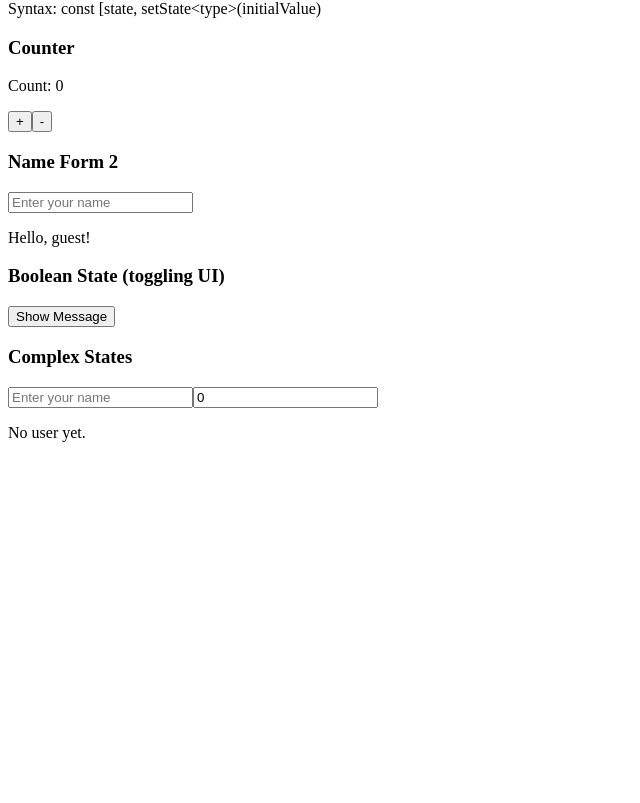
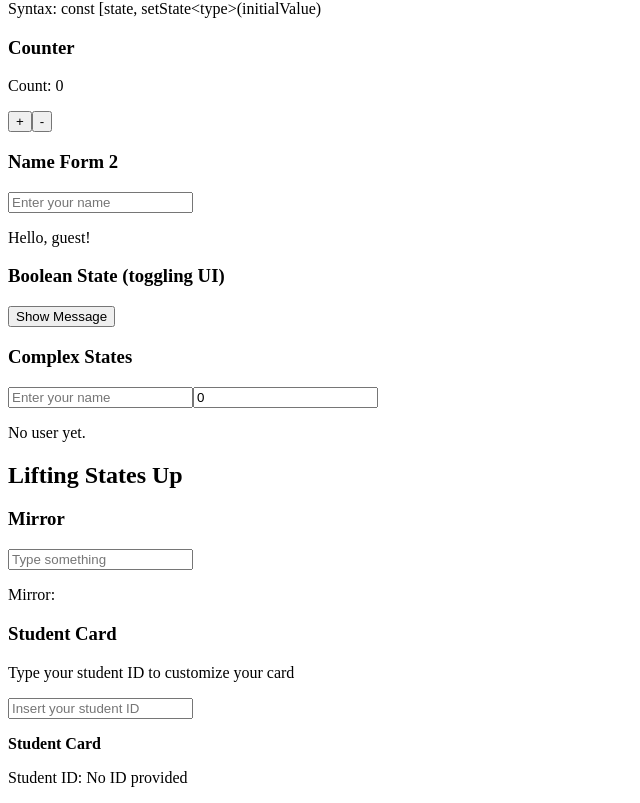
Before and after one commit to WesllenCarmo/React-basics-lab, a React (Vite) app: page / in a window 1280 px wide. Shown: the part 990-1793 px from the top of the page, without its empty margins (0-640 px from the left). Before the commit the page ends 1448 px from the top, so only its background shows below. Built offline with nearby package versions, Linux system fonts and the light colour scheme.

Commit message:
Add Lifting States Up examples.

```diff
--- a/src/App.jsx
+++ b/src/App.jsx
@@ -11,6 +11,8 @@ import Counter from './components/useStateHook/Counter';
 import NameFormState from './components/useStateHook/NameFormState';
 import ToggleMessage from './components/useStateHook/ToggleMessage';
 import UserProfile from './components/useStateHook/UserProfile';
+import Parent from './components/liftStateUp/Parent';
+import StudentCard from './components/liftStateUp/StudentCard';
 
 function App() {
   const handleClick = () => {
@@ -53,6 +55,11 @@ function App() {
       <ToggleMessage />
       <h3>Complex States</h3>
       <UserProfile />
+      <h2>Lifting States Up</h2>
+      <h3>Mirror</h3>
+      <Parent />
+      <h3>Student Card</h3>
+      <StudentCard />
     </>
   )
 }
--- /dev/null
+++ b/src/components/liftStateUp/Parent.tsx
@@ -0,0 +1,27 @@
+import React, { useState } from 'react';
+
+type ChildProps = {
+  value: string;
+  onChange: (next: string) => void;
+};
+
+function ChildInput({ value, onChange }: ChildProps) {
+  return (
+    <input
+    value={value}
+    onChange={(e) => onChange(e.target.value)}
+    placeholder="Type something"
+    />
+  );
+};
+
+export default function Parent() {
+  const [text, setText] = useState<string>("");
+
+  return (
+    <div>
+      <ChildInput value={text} onChange={setText} />
+      <p>Mirror: {text}</p>
+    </div>
+  );
+};
--- /dev/null
+++ b/src/components/liftStateUp/StudentCard.tsx
@@ -0,0 +1,30 @@
+import React, { useState } from 'react';
+
+type StudentIdInputProps = {
+  value: string;
+  onChange: (next: string) => void;
+};
+
+function StudentIdInput({ value, onChange }: StudentIdInputProps) {
+  return (
+    <input
+    type="text"
+    value={value}
+    onChange={(e) => onChange(e.target.value)}
+    placeholder="Insert your student ID"
+    />
+  );
+};
+
+export default function StudentCard() {
+  const [studentId, setStudentId] = useState<string>("");
+
+  return (
+    <div>
+      <p>Type your student ID to customize your card</p>
+      <StudentIdInput value={studentId} onChange={setStudentId} />
+      <p><strong>Student Card</strong></p>
+      <p>Student ID: {studentId || "No ID provided"}</p>
+    </div>
+  );
+};
```
